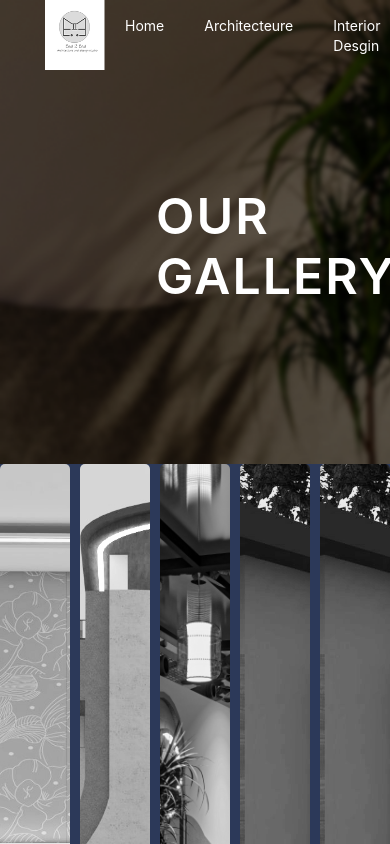
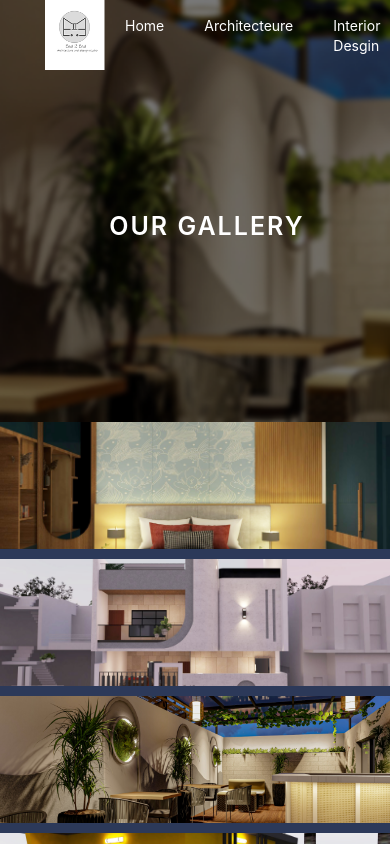
Before and after one commit to A-Rahman-19/End2End-architecture, a React (Create React App) app in the folder end2endarch/: page /portfolio in a window 390 px wide. Shown: the top 844 px of the page. Built offline with nearby package versions, Linux system fonts and the light colour scheme.

Commit message:
Media query for portfolio page

```diff
--- a/end2endarch/src/Styles/portfolio.css
+++ b/end2endarch/src/Styles/portfolio.css
@@ -61,3 +61,58 @@
 .portfolio-images:not(:hover) {
   filter: blur(0.5px);
 }
+
+@media (min-width: 350px) and (max-width: 1000px) {
+  .portfolio-lnd-img {
+  height: 50vh;
+  width: 100%;
+  overflow: hidden;
+  position: relative;
+  background-image: url("../assets/portfolio.png");
+  background-repeat: no-repeat;
+  background-size: 500%; /* fit without cropping */
+    background-position: center;
+     background-color: #000;
+}
+
+.portfolio-heading {
+  display: flex;
+  justify-content: center;
+  align-items: center;
+  position: absolute;
+  top: 50%;
+  left: 28%;
+  color: white;
+  font-size: 25px;
+  font-weight: 600;
+  letter-spacing: 2px;
+  z-index: 2;
+}
+   .portfolio {
+  width: 100%;
+  height: 80vh;
+  display: flex;
+  flex-direction: column;
+  gap: 10px;
+}
+.portfolio-images {
+  flex: 1;
+  min-width: 0;
+  overflow: hidden;
+  position:unset;
+  border-radius: 0px;
+}
+.portfolio-images:hover img {
+  transform:none;
+  filter:none;
+}
+.portfolio-images:not(:hover) {
+  filter: none;
+}
+.portfolio-images img {
+  width: 100%;
+  height: 100%;
+  transition:none;
+  filter: grayscale(0);
+}
+}
```
